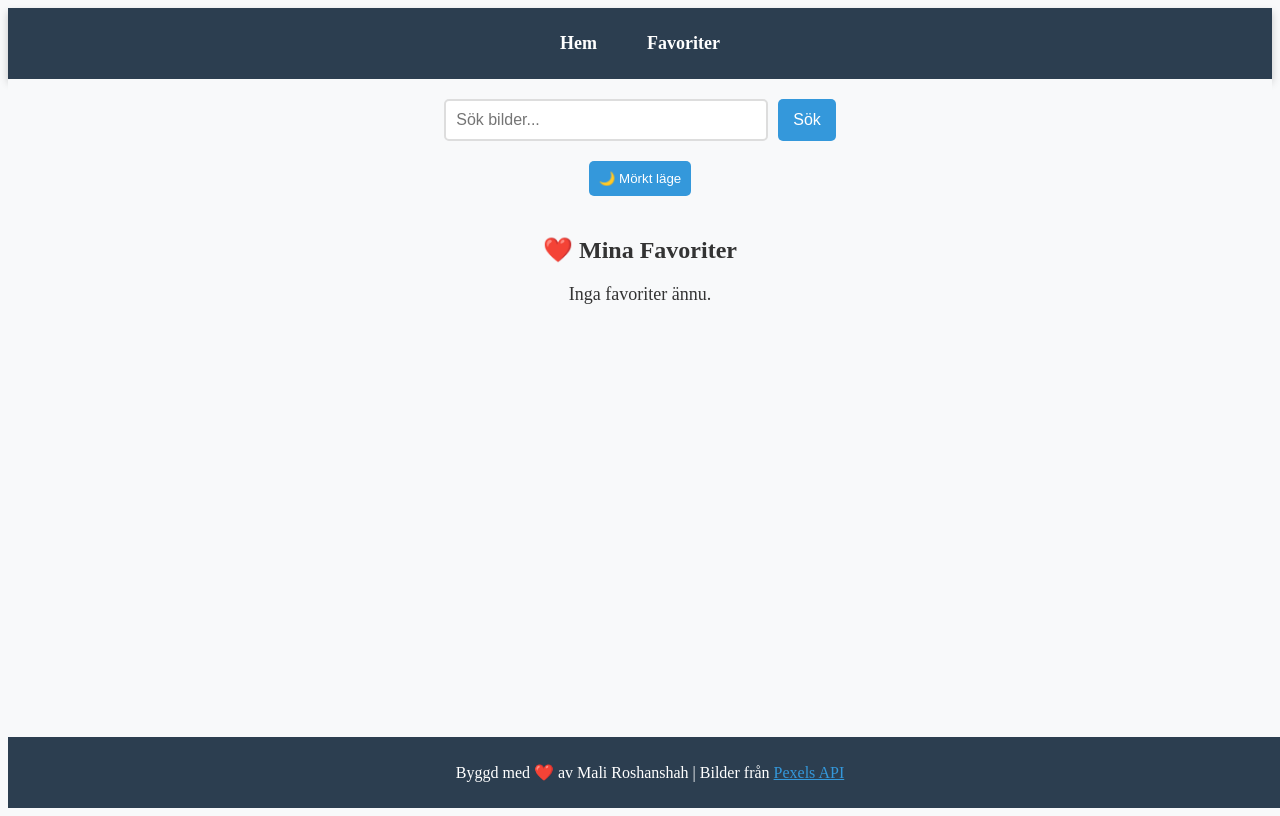
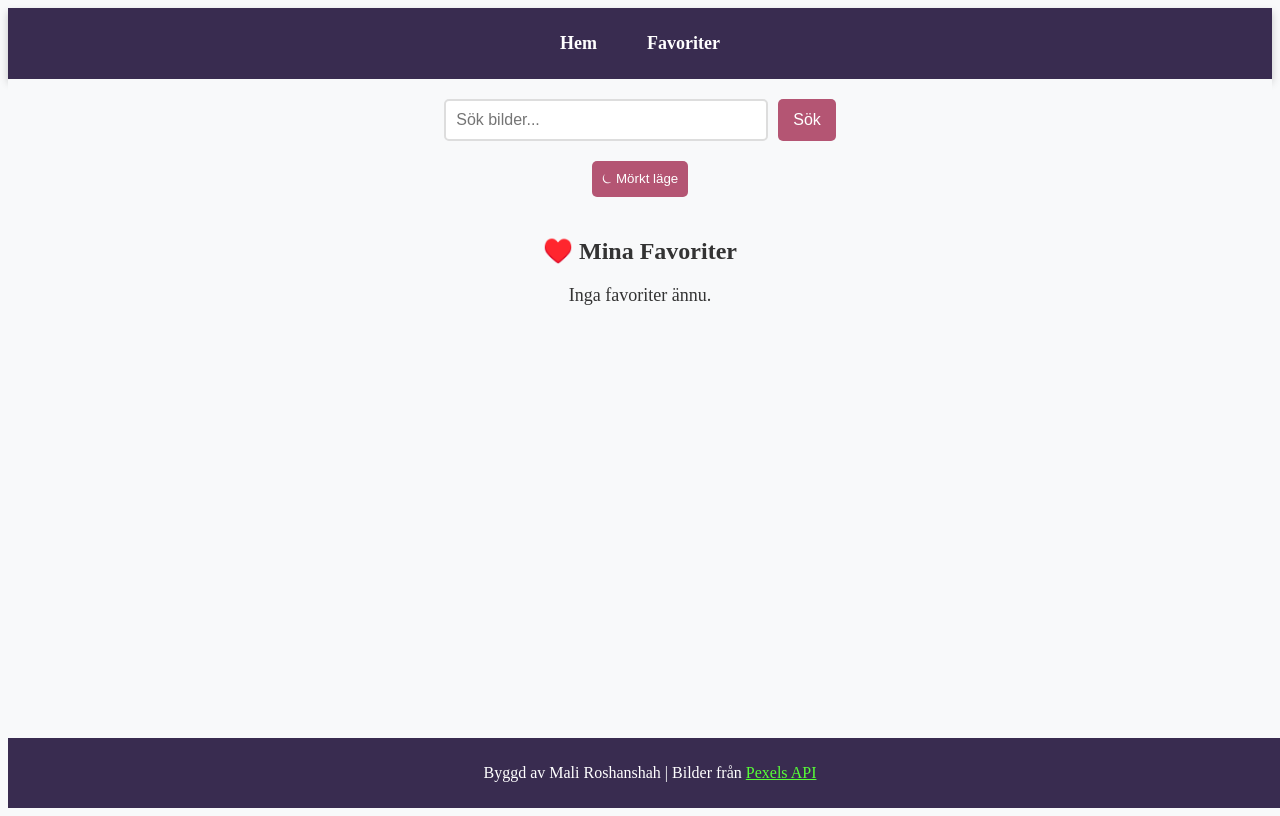
Before and after one commit to Malishaah/homework, a React (Create React App) app: page /favorites in a window 1280 px wide. Built offline with nearby package versions, Linux system fonts and the light colour scheme.

Commit message:
style fixed

```diff
--- a/src/components/Favorites.tsx
+++ b/src/components/Favorites.tsx
@@ -35,7 +35,7 @@ const Favorites = () => {
 
   return (
     <>
-      <h2 style={{ textAlign: "center" }}>❤️ Mina Favoriter</h2>
+      <h2 style={{ textAlign: "center" }}>♥️ Mina Favoriter</h2>
       {favorites.length === 0 ? (
         <Message>Inga favoriter ännu.</Message>
       ) : (
--- a/src/components/Footer.tsx
+++ b/src/components/Footer.tsx
@@ -1,7 +1,7 @@
 import styled from "styled-components";
 
 const FooterContainer = styled.footer`
-  background: #2c3e50;
+  background:#392c50;
   color: white;
   text-align: center;
   padding: 10px;
@@ -12,7 +12,7 @@ const FooterContainer = styled.footer`
 const Footer = () => {
   return (
     <FooterContainer>
-      <p>Byggd med ❤️ av Mali Roshanshah | Bilder från <a href="https://www.pexels.com" style={{ color: "#3498db" }}>Pexels API</a></p>
+      <p>Byggd av Mali Roshanshah | Bilder från <a href="https://www.pexels.com" style={{ color: "#57ff37"}}>Pexels API</a></p>
     </FooterContainer>
   );
 };
--- a/src/components/ImageCard.tsx
+++ b/src/components/ImageCard.tsx
@@ -6,7 +6,7 @@ import Modal from "./Modal";
 const Card = styled.div`
   border-radius: 10px;
   overflow: hidden;
-  box-shadow: 0px 4px 8px rgba(0, 0, 0, 0.2);
+  box-shadow: 3px 10px 15px rgba(32, 8, 85, 0.3);
   background: white;
   transition: transform 0.2s, box-shadow 0.3s;
   position: relative;
@@ -20,7 +20,7 @@ const Card = styled.div`
 
   &:hover {
     transform: scale(1.05);
-    box-shadow: 0px 6px 12px rgba(0, 0, 0, 0.3);
+    box-shadow: 0px 6px 24px rgba(41, 17, 91, 0.8);
   }
 `;
 
@@ -52,7 +52,7 @@ const Photographer = styled.p`
 `;
 
 const Link = styled.a`
-  color: #3498db;
+  color: #392c50;
   text-decoration: none;
   font-size: 14px;
 
@@ -65,18 +65,16 @@ const FavoriteButton = styled.button<{ isFavorite: boolean }>`
   position: absolute;
   top: 10px;
   right: 10px;
-  background: ${({ isFavorite }) => (isFavorite ? "red" : "white")};
-  color: ${({ isFavorite }) => (isFavorite ? "white" : "black")};
+  background: transparent;
+  color: ${({ isFavorite }) => (isFavorite ? "red" : "white")};
   border: none;
-  padding: 5px 10px;
-  border-radius: 50%;
+  padding: 5px;
   cursor: pointer;
-  font-size: 20px;
-  box-shadow: 0px 2px 5px rgba(0, 0, 0, 0.2);
-  transition: background 0.3s, color 0.3s;
+  font-size: 44px;
+  transition: color 0.3s;
 
   &:hover {
-    background: ${({ isFavorite }) => (isFavorite ? "#d32f2f" : "#f0f0f0")};
+    color: ${({ isFavorite }) => (isFavorite ? "#d32f2f" : "red")};
   }
 `;
 
@@ -107,16 +105,16 @@ const ImageCard = ({ photo, removeFavorite }: { photo: Photo; removeFavorite?: (
           e.stopPropagation();
           toggleFavorite();
         }}>
-          {isFavorite ? "❤️" : "🤍"}
+          {isFavorite ? "❤︎" : "❤︎"}
         </FavoriteButton>
         <ImageWrapper>
           <Image src={photo.src.medium} alt={photo.alt} />
         </ImageWrapper>
         <Info>
           <Photographer>
-            📸 <Link href={photo.photographer_url} target="_blank">{photo.photographer}</Link>
+          ˙✧˖°📸 <Link href={photo.photographer_url} target="_blank">{photo.photographer} ✧⋆˚</Link>
           </Photographer>
-          <Link href={photo.src.original} target="_blank">Se originalbild</Link>
+          <Link href={photo.src.original} target="_blank">▸ Se originalbild</Link>
         </Info>
       </Card>
 
--- a/src/components/LoadingSpinner.tsx
+++ b/src/components/LoadingSpinner.tsx
@@ -7,7 +7,7 @@ const spin = keyframes`
 
 const Spinner = styled.div`
   border: 4px solid rgba(0, 0, 0, 0.1);
-  border-left-color: #3498db;
+  border-left-color: #392c50;
   border-radius: 50%;
   width: 40px;
   height: 40px;
--- a/src/components/Modal.tsx
+++ b/src/components/Modal.tsx
@@ -16,21 +16,21 @@ const ModalContent = styled.div`
   background: white;
   padding: 20px;
   border-radius: 10px;
-  max-width: 80%;
+  max-width: 50%;
   text-align: center;
   position: relative;
 `;
 
 const CloseButton = styled.button`
   position: absolute;
-  top: 10px;
-  right: 10px;
+  top: 50%;
+  right: 20px;
   border: none;
   background: red;
   color: white;
-  padding: 5px 10px;
+  padding: 15px 18px;
   cursor: pointer;
-  border-radius: 5px;
+  border-radius: 50%;
 `;
 
 const Modal = ({ image, onClose }: { image: string; onClose: () => void }) => {
@@ -39,7 +39,7 @@ const Modal = ({ image, onClose }: { image: string; onClose: () => void }) => {
   return (
     <ModalOverlay onClick={onClose}>
       <ModalContent onClick={(e) => e.stopPropagation()}>
-        <CloseButton onClick={onClose}>✖</CloseButton>
+        <CloseButton onClick={onClose}>⛌</CloseButton>
         <img src={image} alt="Large view" style={{ maxWidth: "100%" }} />
       </ModalContent>
     </ModalOverlay>
--- a/src/components/Navbar.tsx
+++ b/src/components/Navbar.tsx
@@ -2,7 +2,7 @@ import { Link } from "react-router-dom";
 import styled from "styled-components";
 
 const Nav = styled.nav`
-  background: #2c3e50;
+  background: #392c50;
   padding: 15px;
   display: flex;
   justify-content: center;
@@ -20,7 +20,7 @@ const StyledLink = styled(Link)`
   transition: background 0.3s;
 
   &:hover {
-    background: #34495e;
+    background:#645380;
   }
 `;
 
--- a/src/components/Pagination.tsx
+++ b/src/components/Pagination.tsx
@@ -8,7 +8,7 @@ const PaginationContainer = styled.div`
 `;
 
 const PageButton = styled.button`
-  background: #3498db;
+  background:#b45573;
   color: white;
   border: none;
   padding: 10px 15px;
@@ -17,7 +17,7 @@ const PageButton = styled.button`
   transition: 0.3s;
 
   &:hover {
-    background: #2980b9;
+    background:#86404a;
   }
 `;
 
--- a/src/components/SearchBar.tsx
+++ b/src/components/SearchBar.tsx
@@ -18,13 +18,13 @@ const Input = styled.input`
   transition: border-color 0.3s;
 
   &:focus {
-    border-color: #3498db;
+    border-color: #392c50;
     outline: none;
   }
 `;
 
 const Button = styled.button`
-  background: #3498db;
+  background: #b45573;
   color: white;
   border: none;
   padding: 10px 15px;
@@ -34,7 +34,7 @@ const Button = styled.button`
   transition: background 0.3s;
 
   &:hover {
-    background: #2980b9;
+    background: #86404a;
   }
 `;
 
--- a/src/components/ThemeSwitcher.tsx
+++ b/src/components/ThemeSwitcher.tsx
@@ -7,7 +7,7 @@ interface ThemeSwitcherProps {
 }
 
 const Button = styled.button`
-  background: #3498db;
+  background: #b45573;
   color: white;
   border: none;
   padding: 10px;
@@ -18,13 +18,13 @@ const Button = styled.button`
   margin: auto;
 
   &:hover {
-    background: #2980b9;
+    background: #86404a;
   }
 `;
 
 // 🟢 Använd props-typen i komponenten
 const ThemeSwitcher: React.FC<ThemeSwitcherProps> = ({ toggleTheme, darkMode }) => {
-  return <Button onClick={toggleTheme}>{darkMode ? "🌞 Ljust läge" : "🌙 Mörkt läge"}</Button>;
+  return <Button onClick={toggleTheme}>{darkMode ? "𖤓 Ljust läge" : "⏾ Mörkt läge"}</Button>;
 };
 
 export default ThemeSwitcher;
```
